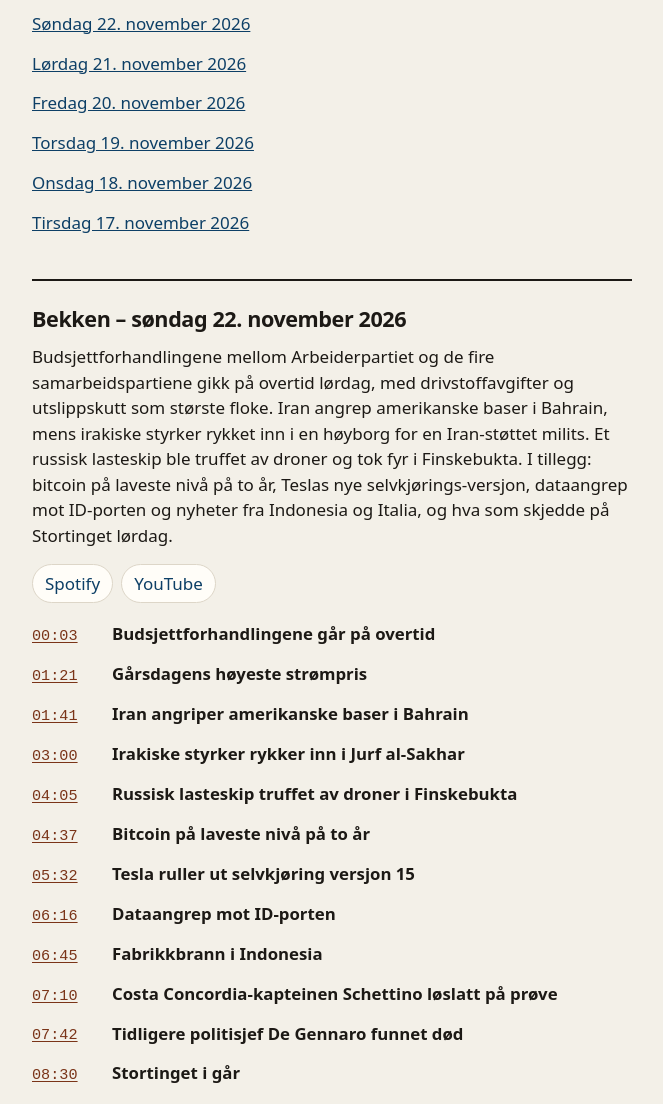
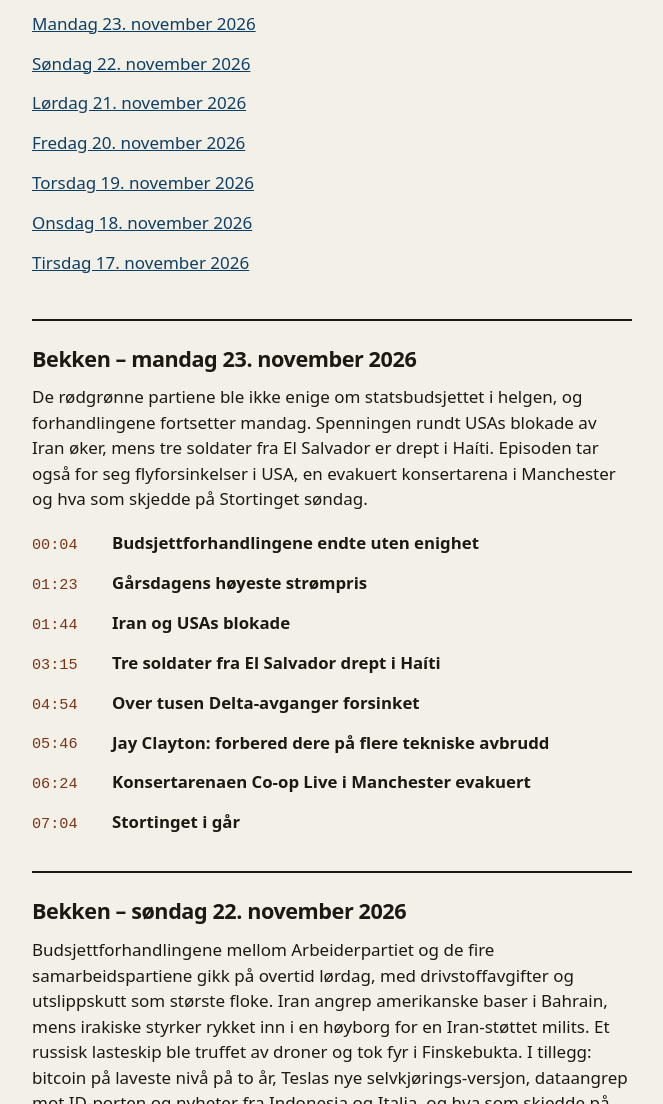
Before and after one commit to shownotes-bekken/Notes, a plain HTML site: page index.html in a window 1280 px wide. Shown: the part 228-1332 px from the top of the page, without its empty margins (308-971 px from the left). Drawn offline with Linux system fonts and the light colour scheme.

Commit message:
Legg til shownotes for 23. november (#8)
Mandagens episode ligger øverst. Plattformlenker kommer senere.

Co-authored-by: Cursor Agent <cursoragent@cursor.com>
Co-authored-by: shownotes-bekken <shownotes-bekken@users.noreply.github.com>

```diff
--- a/index.html
+++ b/index.html
@@ -154,6 +154,7 @@ a:hover {
 <nav aria-label="Innhold">
 <h2>Innhold</h2>
 <ul class="toc">
+<li><a href="#2026-11-23">Mandag 23. november 2026</a></li>
 <li><a href="#2026-11-22">Søndag 22. november 2026</a></li>
 <li><a href="#2026-11-21">Lørdag 21. november 2026</a></li>
 <li><a href="#2026-11-20">Fredag 20. november 2026</a></li>
@@ -163,6 +164,85 @@ a:hover {
 </ul>
 </nav>
 <main>
+<article id="2026-11-23">
+<h2>Bekken – mandag 23. november 2026</h2>
+<p class="beskrivelse">De rødgrønne partiene ble ikke enige om statsbudsjettet i helgen, og forhandlingene fortsetter mandag. Spenningen rundt USAs blokade av Iran øker, mens tre soldater fra El Salvador er drept i Haíti. Episoden tar også for seg flyforsinkelser i USA, en evakuert konsertarena i Manchester og hva som skjedde på Stortinget søndag.</p>
+
+<ul class="saker">
+<li>
+<div class="sak">
+<span class="tid">00:04</span>
+<div>
+<h3>Budsjettforhandlingene endte uten enighet</h3>
+
+</div>
+</div>
+</li>
+<li>
+<div class="sak">
+<span class="tid">01:23</span>
+<div>
+<h3>Gårsdagens høyeste strømpris</h3>
+
+</div>
+</div>
+</li>
+<li>
+<div class="sak">
+<span class="tid">01:44</span>
+<div>
+<h3>Iran og USAs blokade</h3>
+
+</div>
+</div>
+</li>
+<li>
+<div class="sak">
+<span class="tid">03:15</span>
+<div>
+<h3>Tre soldater fra El Salvador drept i Haíti</h3>
+
+</div>
+</div>
+</li>
+<li>
+<div class="sak">
+<span class="tid">04:54</span>
+<div>
+<h3>Over tusen Delta-avganger forsinket</h3>
+
+</div>
+</div>
+</li>
+<li>
+<div class="sak">
+<span class="tid">05:46</span>
+<div>
+<h3>Jay Clayton: forbered dere på flere tekniske avbrudd</h3>
+
+</div>
+</div>
+</li>
+<li>
+<div class="sak">
+<span class="tid">06:24</span>
+<div>
+<h3>Konsertarenaen Co-op Live i Manchester evakuert</h3>
+
+</div>
+</div>
+</li>
+<li>
+<div class="sak">
+<span class="tid">07:04</span>
+<div>
+<h3>Stortinget i går</h3>
+
+</div>
+</div>
+</li>
+</ul>
+</article>
 <article id="2026-11-22">
 <h2>Bekken – søndag 22. november 2026</h2>
 <p class="beskrivelse">Budsjettforhandlingene mellom Arbeiderpartiet og de fire samarbeidspartiene gikk på overtid lørdag, med drivstoffavgifter og utslippskutt som største floke. Iran angrep amerikanske baser i Bahrain, mens irakiske styrker rykket inn i en høyborg for en Iran-støttet milits. Et russisk lasteskip ble truffet av droner og tok fyr i Finskebukta. I tillegg: bitcoin på laveste nivå på to år, Teslas nye selvkjørings-versjon, dataangrep mot ID-porten og nyheter fra Indonesia og Italia, og hva som skjedde på Stortinget lørdag.</p>
```
Also changed, not shown: episodes/2026-11-23.json (added, +48 -0 lines).
